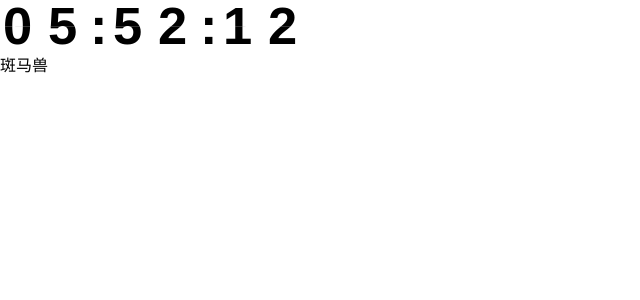
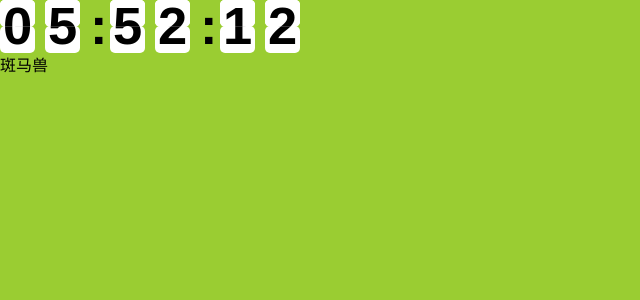
Before and after one commit to banmawang/flipClock, a Vue app: page / in a window 1280 px wide. Shown: the top 300 px of the page, without its empty margins (0-640 px from the left). Built offline with nearby package versions, Linux system fonts and the light colour scheme.

Commit message:
鼠标穿透

```diff
--- a/src/main/index.ts
+++ b/src/main/index.ts
@@ -6,8 +6,8 @@ import icon from '../../resources/icon.png?asset'
 function createWindow(): void {
   // Create the browser window.
   const mainWindow = new BrowserWindow({
-    width: 330,
-    height: 100,
+    width: 300,
+    height: 400,
     show: false,
     x: 1000,
     y: 60,
@@ -23,6 +23,8 @@ function createWindow(): void {
       sandbox: false
     }
   })
+
+  mainWindow.setIgnoreMouseEvents(true)
 
   // 打开调试工具
   if (is.dev) {
--- a/src/renderer/src/assets/global.scss
+++ b/src/renderer/src/assets/global.scss
@@ -9,3 +9,7 @@ textarea,
 option {
   -webkit-app-region: no-drag;
 }
+
+body {
+  background-color: yellowgreen;
+}
--- a/src/renderer/src/components/footer.vue
+++ b/src/renderer/src/components/footer.vue
@@ -1,7 +1,11 @@
 <script setup lang="ts"></script>
 
 <template>
-  <main class="bg-[#8e44ad] text-center mt-2 rounded-md">斑马兽</main>
+  <main class="bg-[#8e44ad] text-center mt-2 rounded-md drag">斑马兽</main>
 </template>
 
-<style lang="scss"></style>
+<style lang="scss">
+main {
+  user-select: none;
+}
+</style>
```
